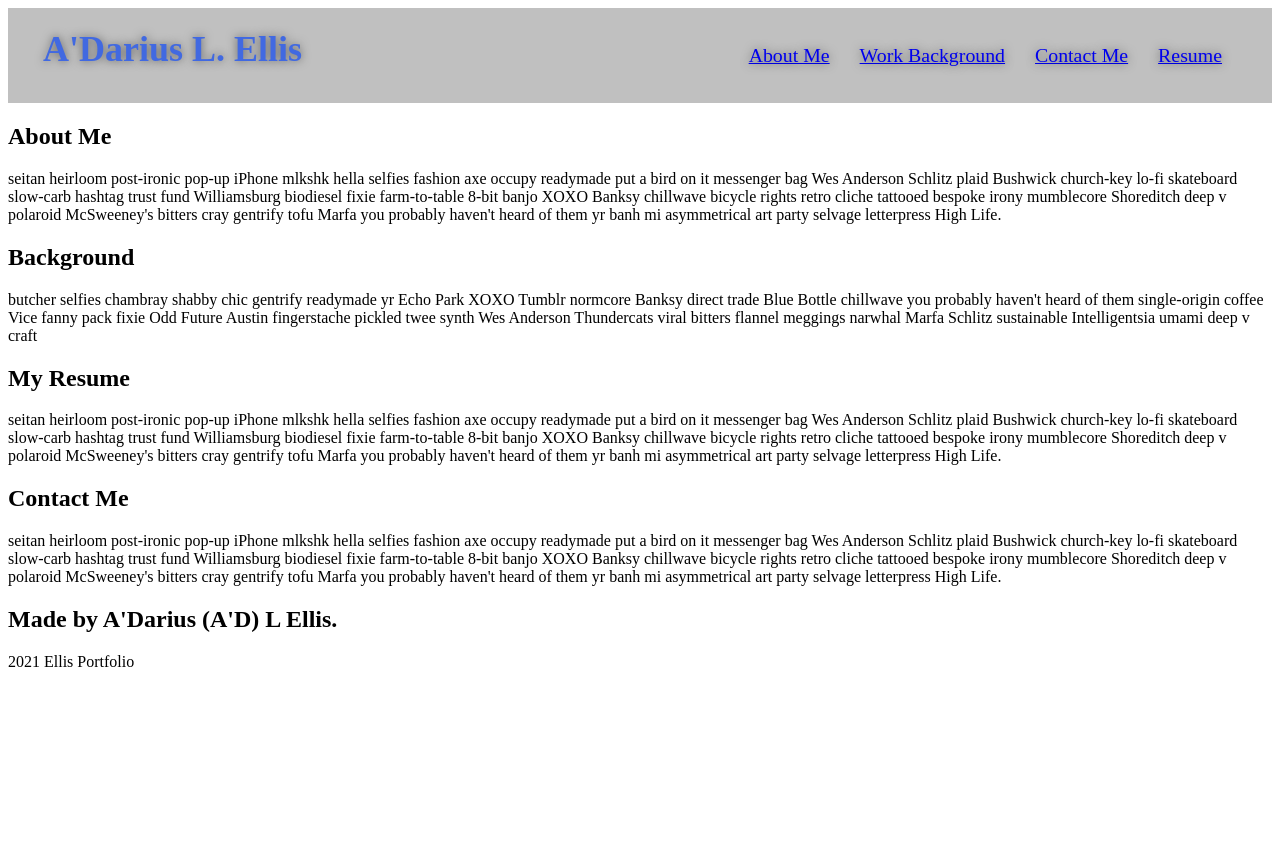
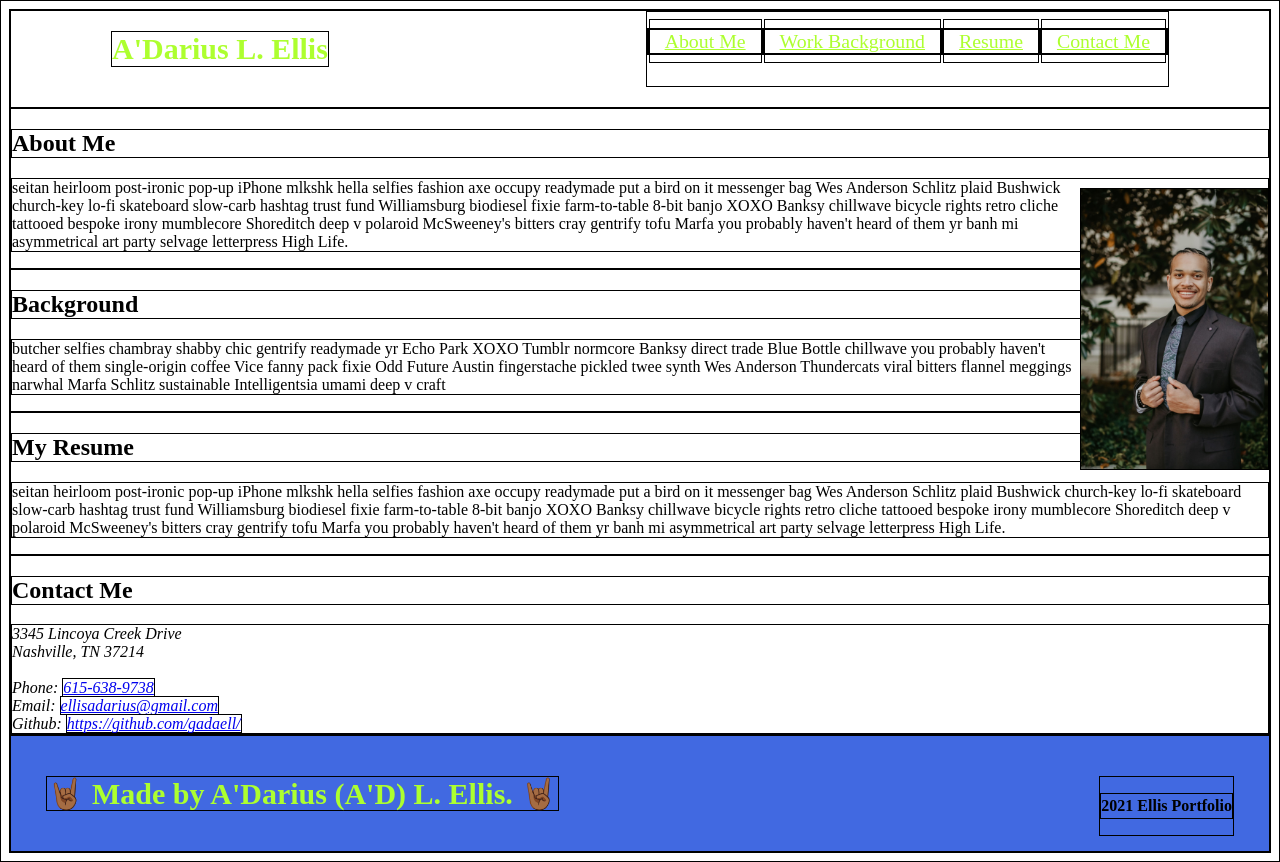
Before and after one commit to gadaell/Portfolio, a plain HTML site: page index.html in a window 1280 px wide. Before the commit the page ends 800 px from the top, so only its background shows below. Drawn offline with Linux system fonts and the light colour scheme.

Commit message:
added features to footer

```diff
--- a/assets/style.css
+++ b/assets/style.css
@@ -7,7 +7,7 @@
   box-sizing: border-box;
   width: auto;
   padding: 0;
-  border: 1px solid black;*/
+  border: 1px solid black;
 }
 header {
   padding: 0 100px 20px 100px;
@@ -35,7 +35,6 @@ header nav ul {
   justify-content: space-between;
   align-items: center;
   list-style: none;
-  ;
 }
 header nav ul li a {
   padding: 10px 15px;
@@ -43,7 +42,6 @@ header nav ul li a {
   font-size: 1.55vw;
   text-shadow: 0 0 10px rgba(0, 0, 0, 0);
   color: var(--primary-color);
-
 }
 .me img {
   float: right;
--- a/index.html
+++ b/index.html
@@ -5,11 +5,12 @@
     <meta http-equiv="X-UA-Compatible" content="IE=edge">
     <meta name="viewport" content="width=device-width, initial-scale=1.0">
     <title>A'Darius Ellis</title>
-    <link rel="stylesheet" href="./style.css">
+    <link rel="stylesheet" href="./assets/style.css">
 </head>
 <body>
     <header>
         <h1>A'Darius L. Ellis</h1>
+
         <nav>
             <ul>
                 <li>
@@ -19,10 +20,10 @@
                     <a href="#work-background">Work Background</a>
                 </li>
                 <li>
-                    <a href="#contact-me">Contact Me</a>
+                    <a href="#my-resume">Resume</a>
                 </li>
                 <li>
-                    <a href="#my-resume">Resume</a>
+                    <a href="#contact-me">Contact Me</a>
                 </li>
             </ul>
         </nav>
@@ -33,13 +34,14 @@
  <!--About Me section-->
 <section id="about-me" class="me">
         <h2>About Me</h2>
+        <img src="./assets/images/portfolio.JPG" alt="A'Darius wearing a suit.">
         <p>
-
-        </p>    seitan heirloom post-ironic pop-up iPhone mlkshk hella selfies fashion axe occupy readymade put a bird on it messenger bag
+         seitan heirloom post-ironic pop-up iPhone mlkshk hella selfies fashion axe occupy readymade put a bird on it messenger bag
             Wes Anderson Schlitz plaid Bushwick church-key lo-fi skateboard slow-carb hashtag trust fund Williamsburg biodiesel fixie
             farm-to-table 8-bit banjo XOXO Banksy chillwave bicycle rights retro cliche tattooed bespoke irony mumblecore
             Shoreditch deep v polaroid McSweeney's bitters cray gentrify tofu Marfa you probably haven't heard of them yr banh mi
             asymmetrical art party selvage letterpress High Life.
+        </p>
 </section>
 
  <!--Background of work employment/-->
@@ -71,19 +73,21 @@
     <!--Contact Me Information-->
     <section id="contact-me" class="connections">
         <h2>Contact Me</h2>
-        <p>
-           seitan heirloom post-ironic pop-up iPhone mlkshk hella selfies fashion axe occupy readymade put a bird on it messenger bag
-           Wes Anderson Schlitz plaid Bushwick church-key lo-fi skateboard slow-carb hashtag trust fund Williamsburg biodiesel fixie
-           farm-to-table 8-bit banjo XOXO Banksy chillwave bicycle rights retro cliche tattooed bespoke irony mumblecore
-           Shoreditch deep v polaroid McSweeney's bitters cray gentrify tofu Marfa you probably haven't heard of them yr banh mi
-           asymmetrical art party selvage letterpress High Life.
-        </p>
+    <address>
+        3345 Lincoya Creek Drive <br />
+        Nashville, TN 37214 <br />
+         <br />
+        Phone: <a href="tel:615.638.9738">615-638-9738</a> <br />
+        Email: <a href="malito:ellisadarius@gmail.com">ellisadarius@gmail.com</a> <br />
+        Github: <a href="https://github.com/gadaell/">https://github.com/gadaell/</a>
+    </address>
        </section>
 </div>
 </section>
 
 <footer>
-    <h2>Made by A'Darius (A'D) L Ellis.</h2>
+    <h2>🤘🏾 Made by A'Darius (A'D) L. Ellis. 🤘🏾</h2>
+
     <div>
         <p>2021 Ellis Portfolio</p>
     </div>
--- a/style.css
+++ /dev/null
@@ -1,34 +0,0 @@
-header {
-  padding: 20px 35px;
-  background-color: var(--tertiary-color);
-  display: flex;
-  justify-content: space-between;
-  flex-wrap: wrap;
-  top: 0;
-  background-size: cover;
-  background-position: center;
-  background-attachment: fixed;
-  background-position: 80%;
-  z-index: 9999;
-  background-color: silver;
-}
-header h1 {
-  font-weight: bold;
-  font-size: 36px;
-  color: royalblue;
-  margin: 0;
-  text-shadow: 0 0 10px rgba(0, 0, 0, 0.5);
-}
-header nav ul {
-  display: flex;
-  flex-wrap: wrap;
-  justify-content: space-between;
-  align-items: center;
-  list-style: none;
-}
-header nav ul li a {
-  padding: 10px 15px;
-  font-weight: lighter;
-  font-size: 1.55vw;
-  text-shadow: 0 0 10px rgba(0, 0, 0, 0.5);
-}
```
